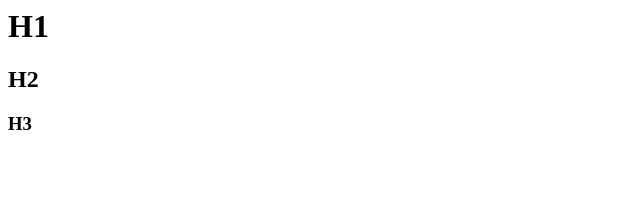
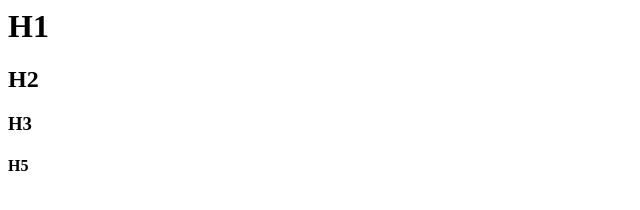
Before and after one commit to ARQUM21/git-rebase, a plain HTML site: page index.html in a window 1280 px wide. Shown: the full height of the page, 0-640 px from the left. Drawn offline with Linux system fonts and the light colour scheme.

Commit message:
Added h4 on feature

```diff
--- a/index.html
+++ b/index.html
@@ -1,3 +1,4 @@
 <h1>H1</h1>
 <h2>H2</h2>
 <h3>H3</h3>
+<h4>H5</h4>
```
